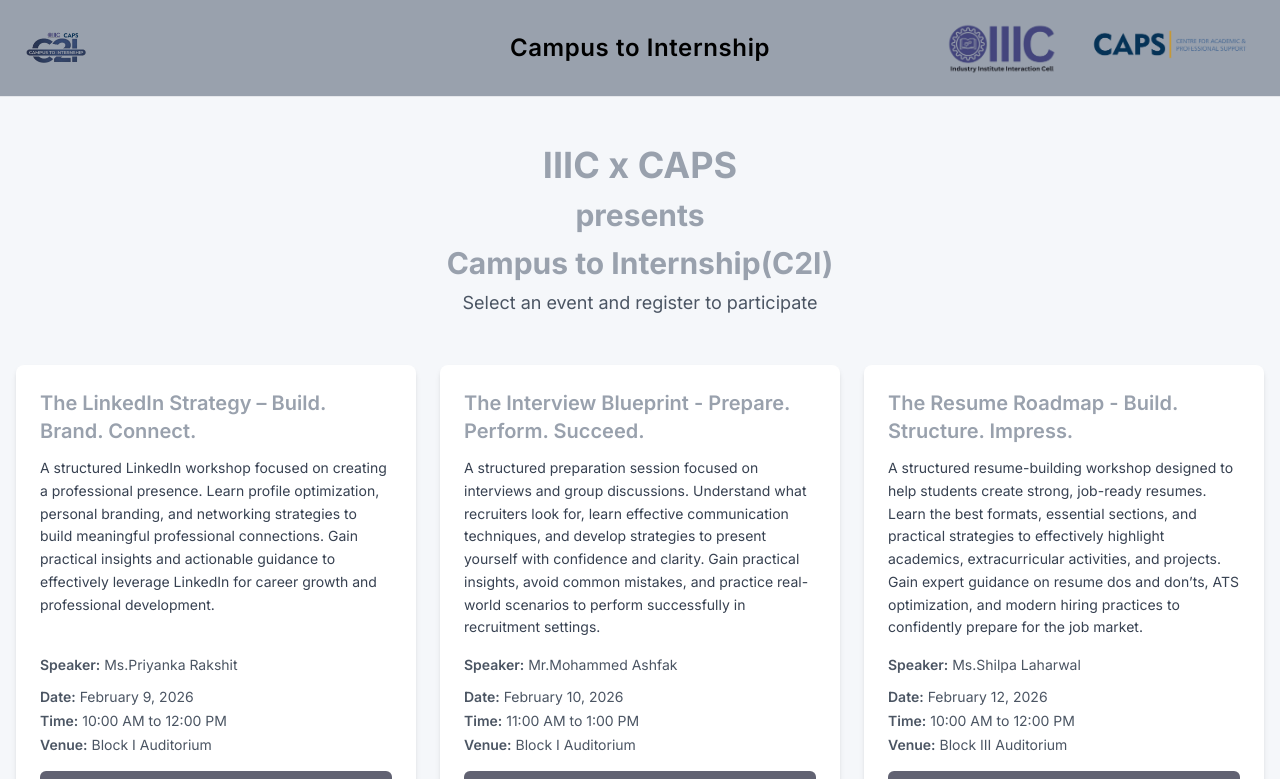
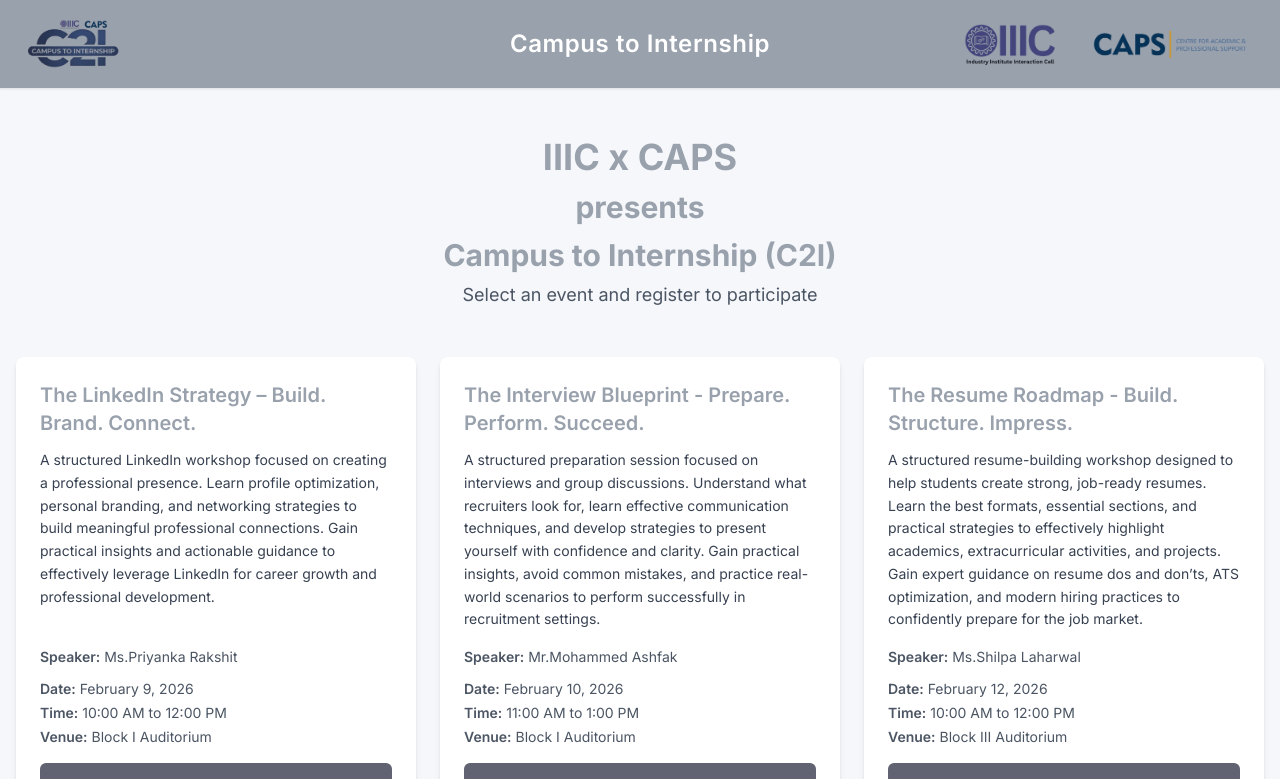
Before and after one commit to dauntless-arcane/C2I, a Next.js app: page / in a window 1280 px wide. Shown: the top 779 px of the page. Built offline with nearby package versions, Linux system fonts and the light colour scheme.

Commit message:
Refactor navigation layout for improved accessibility and styling; fix spacing in event title

```diff
--- a/app/layout.js
+++ b/app/layout.js
@@ -11,46 +11,50 @@
   return (
     <html lang="en">
       <body className={inter.className}>
-        <nav className="bg-primary text-default border-b border-default shadow-sm">
-          <div className="max-w-7xl mx-auto px-6 py-4">
+        <nav className="bg-primary text-white border-b border-default shadow-sm sticky top-0 z-50">
+  <div className="max-w-7xl mx-auto px-5 sm:px-6">
 
-            {/* 3 perfectly equal columns */}
-            <div className="grid grid-cols-3 items-center">
+    {/* Mobile: stack | Desktop: 3 columns */}
+    <div className="
+      flex flex-col gap-3 py-3
+      sm:grid sm:grid-cols-3 sm:items-center sm:gap-0 sm:py-4
+    ">
 
       {/* LEFT */}
-              <div className="flex justify-start">
+      <div className="flex justify-center sm:justify-start">
         <img
           src="/C2I_Transparent_Logo_New.png"
           alt="Career 2 Industry Logo"
-                  className="h-16 w-16 object-contain"
+          className="h-12 sm:h-14 object-contain"
         />
       </div>
 
       {/* CENTER */}
       <div className="flex justify-center">
-                <h1 className="text-xl sm:text-2xl font-semibold tracking-wide">
+        <h1 className="text-lg sm:text-2xl font-semibold tracking-wide text-center">
           Campus to Internship
         </h1>
       </div>
 
       {/* RIGHT */}
-              <div className="flex justify-end gap-6">
+      <div className="flex justify-center sm:justify-end items-center gap-4 sm:gap-6">
         <img
           src="/IIIC_Transparent_Logo.png"
           alt="IIIC Logo"
-                  className="h-14 object-contain"
+          className="h-10 sm:h-12 object-contain"
         />
 
         <img
           src="/CAPS_logo.png"
           alt="CAPS Logo"
-                  className="h-12 object-contain "
+          className="h-10 sm:h-12 object-contain"
         />
       </div>
 
     </div>
   </div>
 </nav>
+
 
 
 
--- a/app/page.js
+++ b/app/page.js
@@ -52,7 +52,7 @@
         <h1 className="text-4xl font-bold text-primary mb-3">IIIC x CAPS</h1>
         <h1 className="text-3xl font-bold text-primary mb-3">presents </h1>
         <h1 className="text-3xl font-bold text-primary mb-2">
-          Campus to Internship(C2I)
+          Campus to Internship (C2I)
         </h1>
         <p className="text-gray-600 text-lg">
           Select an event and register to participate
```
Lines whose indentation alone changed are shown as unchanged.
